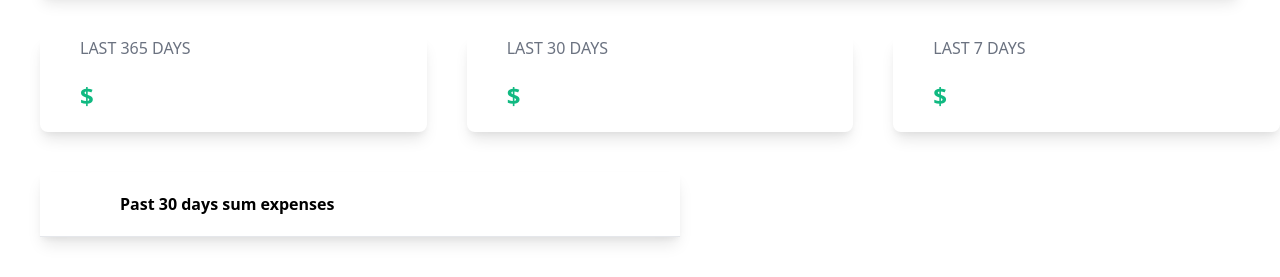
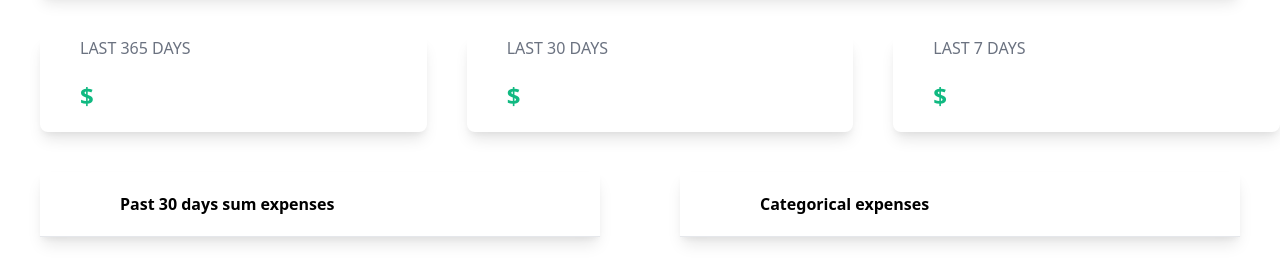
Before and after one commit to PRIXYY/expense-tracker, a Django app: template mysite/myapp/templates/myapp/index.html in a window 1280 px wide. Shown: the part 925-1202 px from the top of the page. Run offline with Django 5.2, Linux system fonts and the light colour scheme; the template is opened without the code that fills it: values that come from a table or form of the project are taken from there, others are empty; data comes from the database, SQL or seed files in the repository; style sheets or scripts are compiled from the project's sources.

Commit message:
Added categorial expenses table

```diff
--- a/mysite/myapp/templates/myapp/index.html
+++ b/mysite/myapp/templates/myapp/index.html
@@ -132,6 +132,28 @@
                     {% endfor %}
                 </div>
             </div>
+
+            <div class="w-1/2 shadow-lg m-10">
+                <div class="flex flex-wrap space-x-40 font-bold px-20 py-5">
+                    <span>Categorical expenses</span>
+                </div>
+                <hr>
+                <div id="30 day table">
+                    {% for categorical_sum in categorical_sums %}
+                        <div class="flex flex-wrap px-20 py-5">
+                            <span>
+                                {{ categorical_sum.category }}
+                            </span>
+
+                        </div>
+                        <div class="flex flex-wrap px-20 py-5">
+                            <span class="text-green-500">
+                                $ {{categorical_sum.sum|intcomma}}
+                            </span>
+                        </div>
+                    {% endfor %}
+                </div>
+            </div>
     </div>
 
 {% endblock %}
```
Also changed, not shown: mysite/myapp/views.py (+5 -2 lines).
